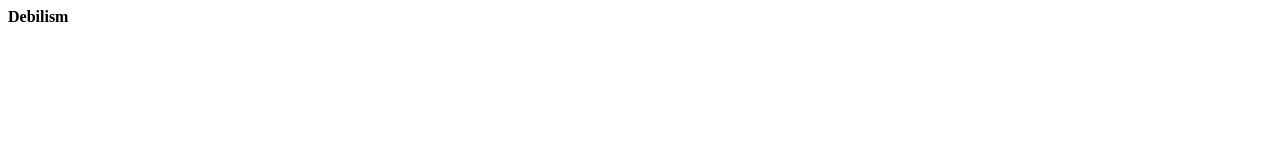
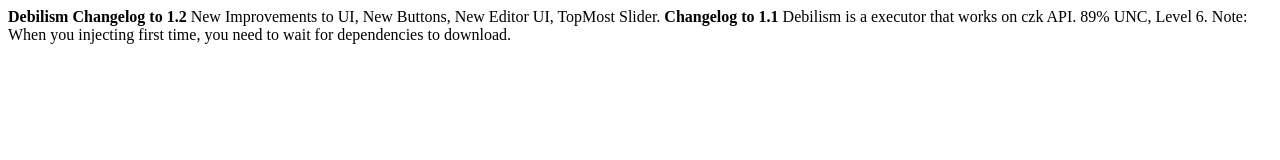
Before and after one commit to B4T0NCH1K/B4T0NCH1K.github.io, a plain HTML site: page index.html in a window 1280 px wide. Drawn offline with Linux system fonts and the light colour scheme.

Commit message:
Update index.html

```diff
--- a/index.html
+++ b/index.html
@@ -1 +1,13 @@
+<!DOCTYPE html>
+<head>
 <b>Debilism</b>
+<b>Changelog to 1.2</b>
+New Improvements to UI, New Buttons, New Editor UI, TopMost Slider.
+
+<b>Changelog to 1.1</b>
+Debilism is a executor that works on czk API.
+89% UNC, Level 6.
+Note: When you injecting first time, you need to wait for dependencies to download.
+</head>
+<body>
+</body>
```
